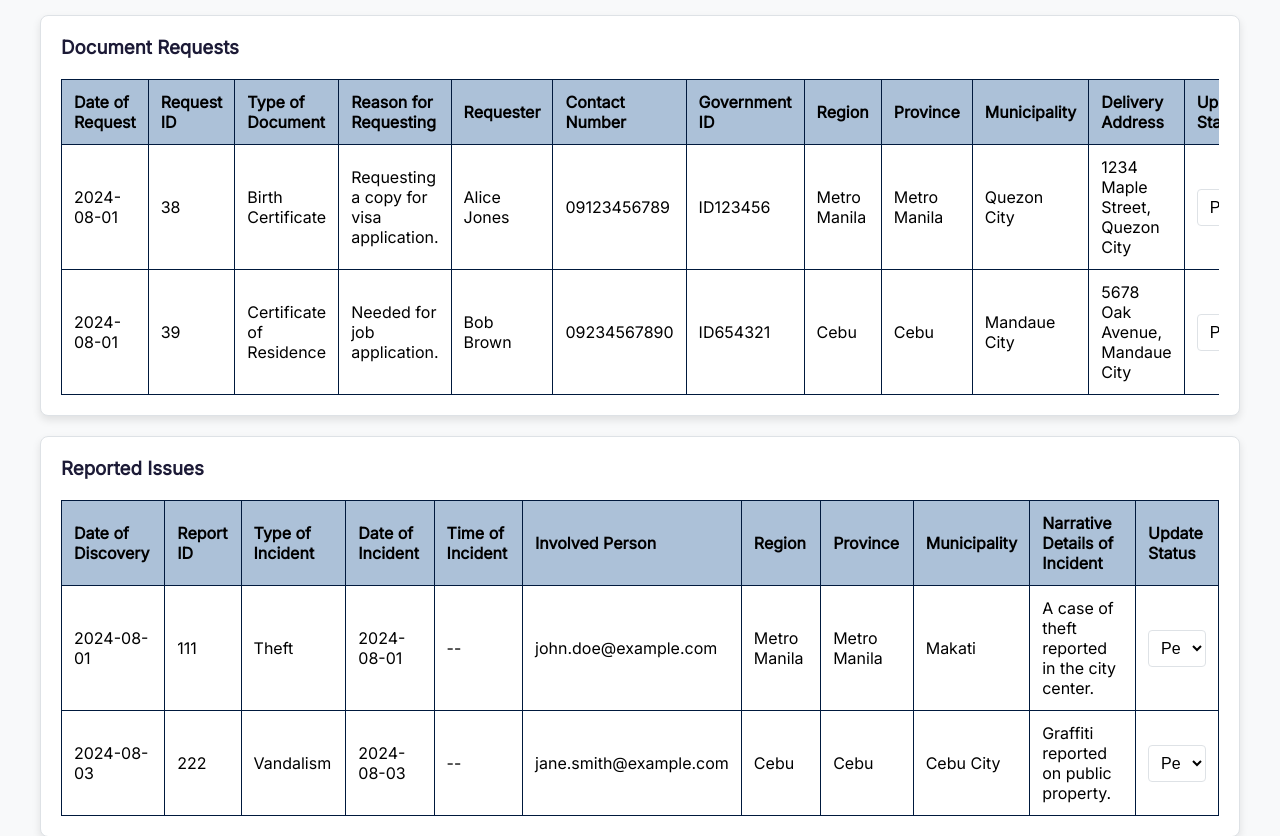
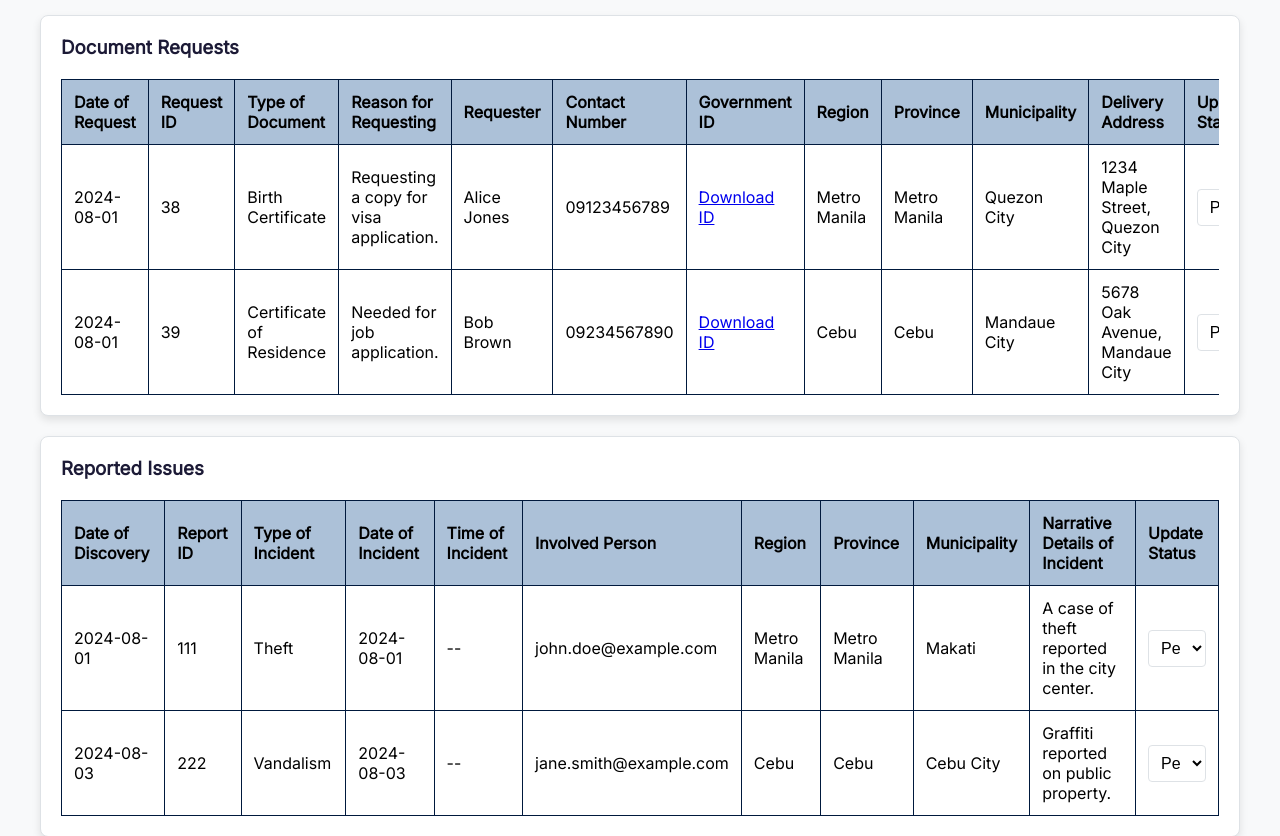
Before and after one commit to nicole-buere/ITISDEV-MCO, a PHP site: page /admin-homepage.php in a window 1280 px wide. Shown: the part 228-1064 px from the top of the page. Run offline with PHP 8.4, Linux system fonts and the light colour scheme; data comes from the database, SQL or seed files in the repository.

Commit message:
admin homepage updated

```diff
--- a/views/admin-homepage.php
+++ b/views/admin-homepage.php
@@ -81,7 +81,7 @@
                                         <td>" . $row["requestReason"] . "</td>
                                         <td>" . $row["requesterName"] . "</td>
                                         <td>" . $row["contactNO"] . "</td>
-                                        <td>" . $row["governmentID"] . "</td>
+                                        <td><a href='../assets/GovernmentID.png' download>Download ID</a></td>
                                         <td>" . $row["region"] . "</td>
                                         <td>" . $row["province"] . "</td>
                                         <td>" . $row["municipality"] . "</td>
```
Also changed, not shown: assets/GovernmentID.png (added).
